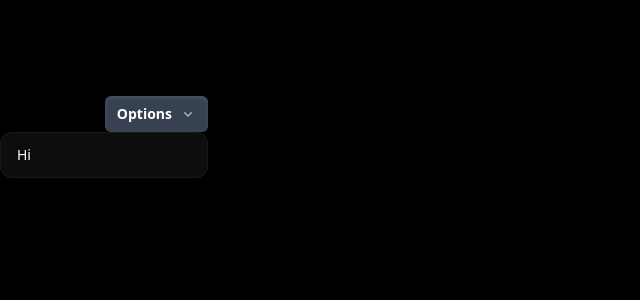
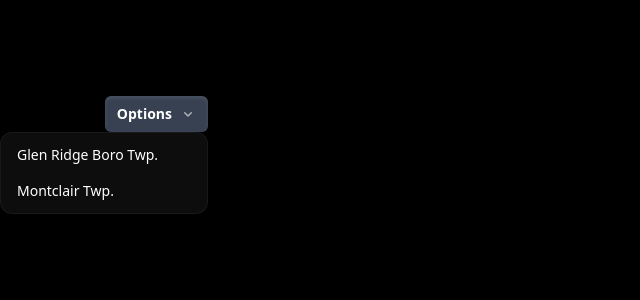
Before and after one commit to blakekrammes/real-estate-dashboard, a React (Create React App) app: page / in a window 1280 px wide. Both pictures are taken after a click on the button "Options". Shown: the top 300 px of the page, without its empty margins (0-640 px from the left). Built offline with nearby package versions, Linux system fonts and the light colour scheme.

Commit message:
Show unique towns in dropdown
- Set town based on dropdown selection
- Add lodash

```diff
--- a/package.json
+++ b/package.json
@@ -9,6 +9,7 @@
     "@testing-library/jest-dom": "^5.17.0",
     "@testing-library/react": "^13.4.0",
     "@testing-library/user-event": "^13.5.0",
+    "lodash": "^4.17.21",
     "react": "^18.3.1",
     "react-dom": "^18.3.1",
     "react-scripts": "5.0.1",
--- a/src/App.js
+++ b/src/App.js
@@ -16,11 +16,9 @@ function App() {
     fetchData().catch((e) => console.error(e));
   }, []);
 
-  if (data) console.log(data);
-
   return (
     <div>
-      <Dropdown />
+      <Dropdown items={data}/>
     </div>
   );
 }
--- a/src/Dropdown.js
+++ b/src/Dropdown.js
@@ -1,8 +1,11 @@
 import { Menu, MenuButton, MenuItem, MenuItems } from '@headlessui/react';
+import { useEffect, useState } from 'react';
 
 import { ChevronDownIcon } from '@heroicons/react/16/solid';
+import { uniqBy } from 'lodash';
 
-const Dropdown = () => {
+const Dropdown = ({ items }) => {
+  const [town, setTown] = useState();
   return (
     <div className='fixed top-24 w-52 text-right'>
       <Menu>
@@ -16,11 +19,18 @@ const Dropdown = () => {
           anchor='bottom end'
           className='w-52 origin-top-right rounded-xl border border-white/5 bg-white/5 p-1 text-sm/6 text-white transition duration-100 ease-out [--anchor-gap:var(--spacing-1)] focus:outline-none data-[closed]:scale-95 data-[closed]:opacity-0'
         >
-          <MenuItem>
-            <button className='group flex w-full items-center gap-2 rounded-lg py-1.5 px-3 data-[focus]:bg-white/10'>
-              Hi
-            </button>
-          </MenuItem>
+          {items && items.length > 0
+            ? uniqBy(items, 'Town').map((i) => (
+                <MenuItem key={i.MLS}>
+                  <button
+                    onClick={() => setTown(i.Town)}
+                    className='group flex w-full items-center gap-2 rounded-lg py-1.5 px-3 data-[focus]:bg-white/10'
+                  >
+                    {i.Town}
+                  </button>
+                </MenuItem>
+              ))
+            : null}
         </MenuItems>
       </Menu>
     </div>
```
